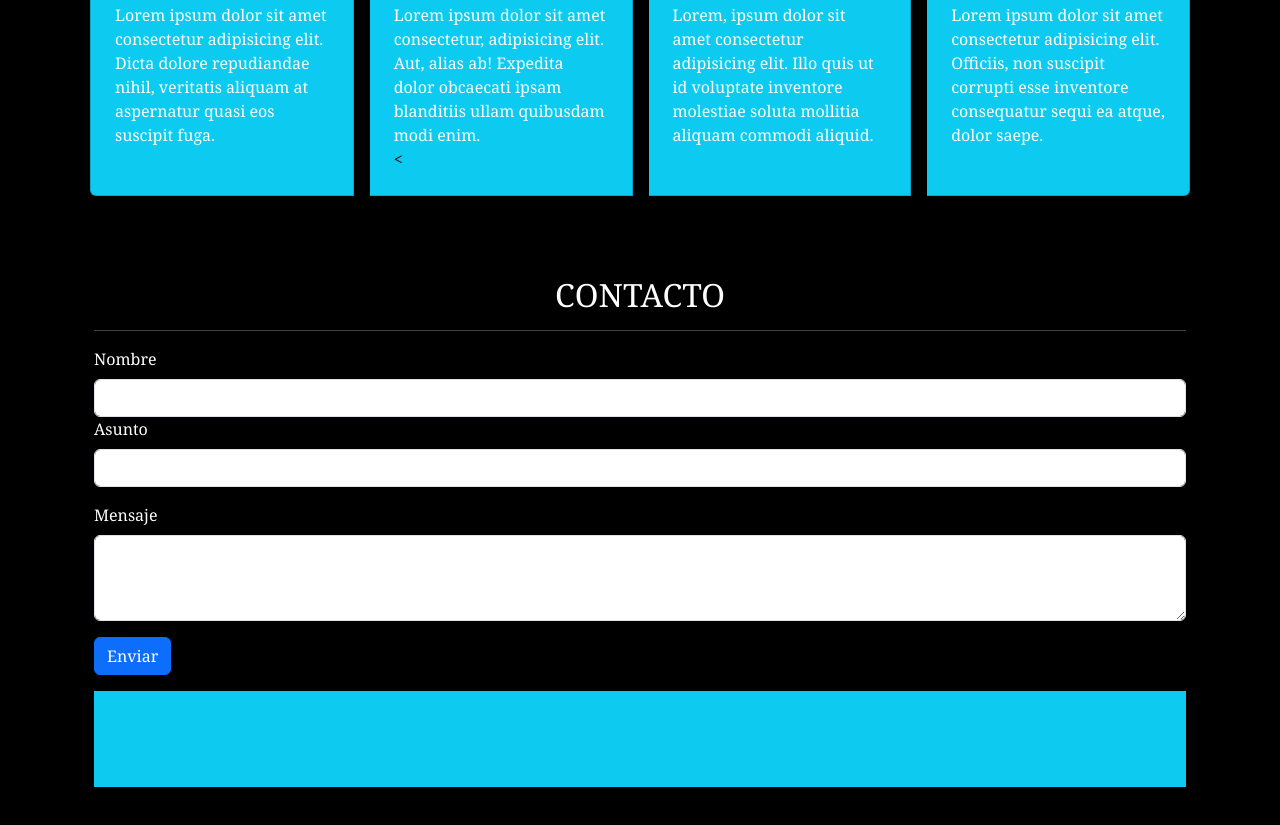
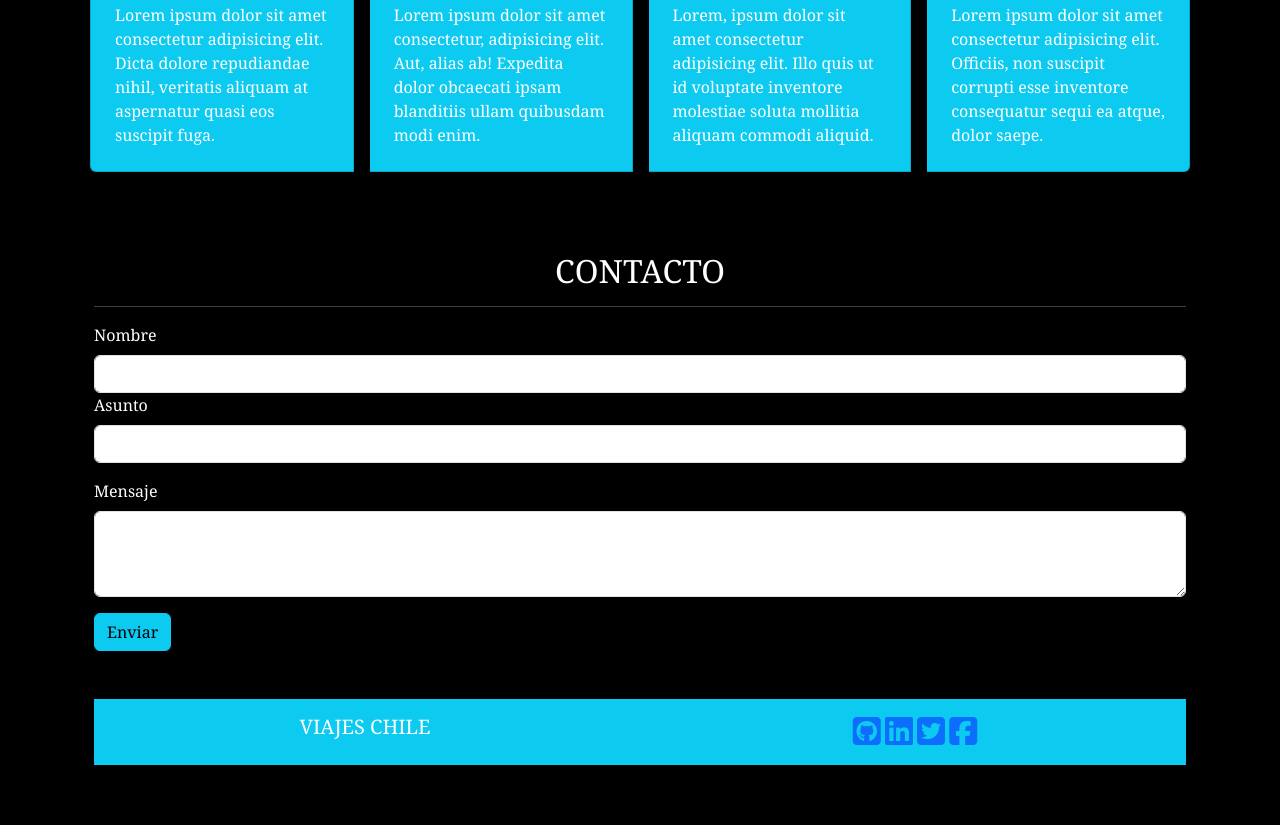
Before and after one commit to Jurelius/ViajesChile, a plain HTML site: page index.html in a window 1280 px wide. Shown: the part 1801-2626 px from the top of the page. Drawn offline with nearby package versions, Linux system fonts and the light colour scheme; a script that the page names is missing.

Commit message:
se avanza con el footer

```diff
--- a/assets/css/style.css
+++ b/assets/css/style.css
@@ -36,3 +36,8 @@ body{
 
     text-align: left;
 }
+
+.col-6{
+
+    color: white;
+}
--- a/index.html
+++ b/index.html
@@ -154,7 +154,6 @@
             <div class="card-body p-4">
               <h5 class="card-title">Lorem ipsum dolor </h5>
               <p class="card-text">Lorem ipsum dolor sit amet consectetur, adipisicing elit. Aut, alias ab! Expedita dolor obcaecati ipsam blanditiis ullam quibusdam modi enim.</p>
-              <
             </div>
           </div>
           <div class="card text-bg-info m-2">
@@ -192,24 +191,33 @@
         <label for="exampleFormControlTextarea1" class="form-label">Mensaje</label>
         <textarea class="form-control" id="exampleFormControlTextarea1" rows="3"></textarea>
       </div>
-      <button type="submit" class="btn btn-primary">Enviar</button>
+      <button type="submit" class="btn btn-info">Enviar</button>
     </form>
 
+    <footer>
+      <div class="container bg-info p-2 mt-5">
+          <div class="row text-center">
+              <div class="col-6 p-2">
+                  <h5 class="fs-5">VIAJES CHILE</h5>
+
+              </div>
+              <div class="col-6 p-2">
+                  <a href="https://www.github.com/Jurelius/ViajesChile.git" target="_blank"><i class="fab fa-github-square fa-2x"></i></a>
+                  <a href="https://www.linkedin.com" target="_blank"><i class="fab fa-linkedin fa-2x"></i></a>
+                  <a href="https://twitter.com" target="_blank"><i class="fab fa-twitter-square fa-2x"></i></a>
+                  <a href="https://www.facebook.com" target="_blank"><i class="fab fa-facebook-square fa-2x"></i></a>
+              </div>
+          </div>
+      </div>
+    </footer>
+
     <script src="https://cdn.jsdelivr.net/npm/@popperjs/core@2.11.8/dist/umd/popper.min.js"
-                  integrity="sha384-I7E8VVD/ismYTF4hNIPjVp/Zjvgyol6VFvRkX/vR+Vc4jQkC+hVqc2pM8ODewa9r"
-                  crossorigin="anonymous"></script>
+    integrity="sha384-I7E8VVD/ismYTF4hNIPjVp/Zjvgyol6VFvRkX/vR+Vc4jQkC+hVqc2pM8ODewa9r"
+    crossorigin="anonymous"></script>
 
     <script src="https://cdn.jsdelivr.net/npm/bootstrap@5.3.3/dist/js/bootstrap.min.js"
-                  integrity="sha384-0pUGZvbkm6XF6gxjEnlmuGrJXVbNuzT9qBBavbLwCsOGabYfZo0T0to5eqruptLy"
-                  crossorigin="anonymous"></script>
-  <footer>
-
-
-  </footer>
-  <div class="container p-5 text-bg-info mt-3">
-
-
-
+    integrity="sha384-0pUGZvbkm6XF6gxjEnlmuGrJXVbNuzT9qBBavbLwCsOGabYfZo0T0to5eqruptLy"
+    crossorigin="anonymous"></script>
   </body>
 
 
```
